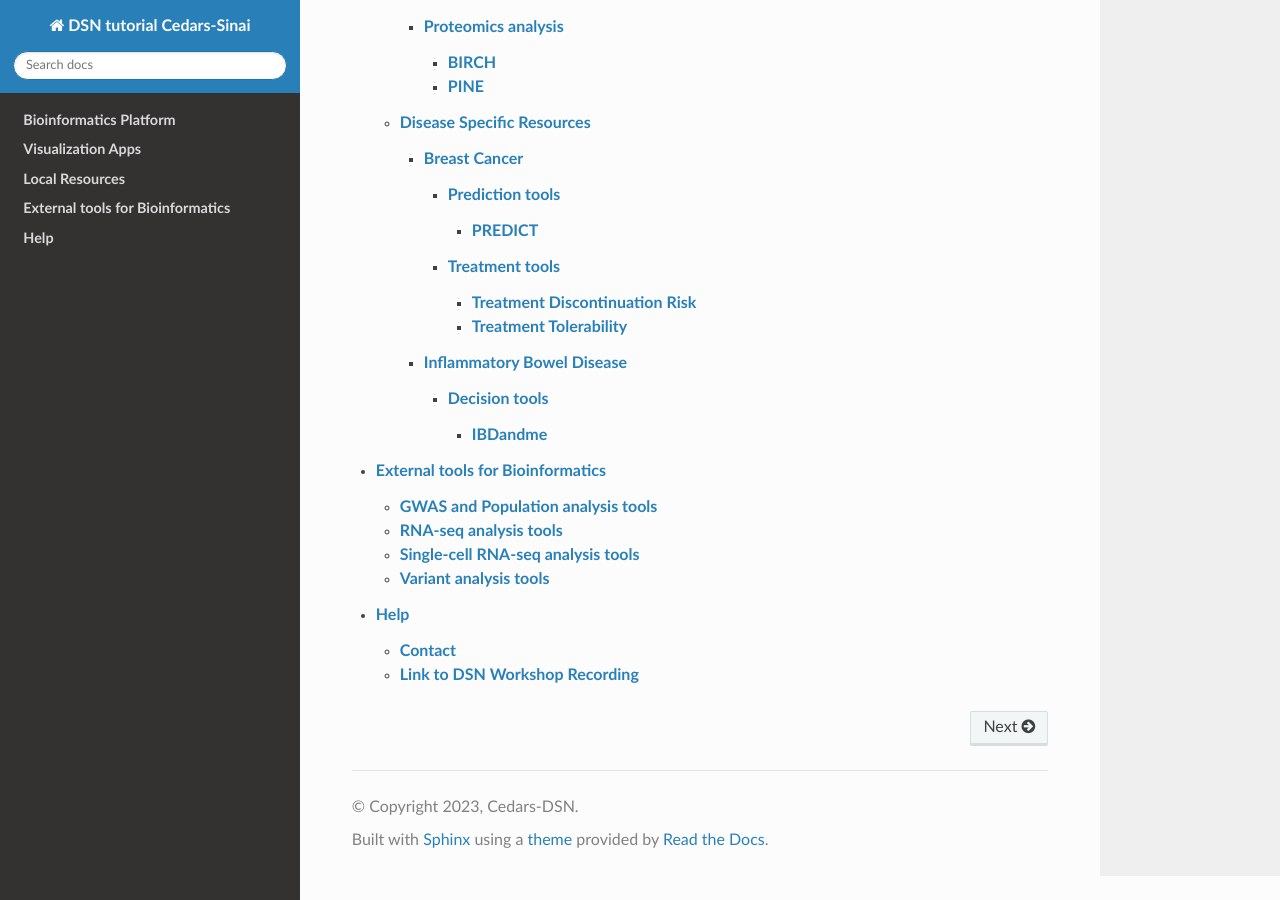
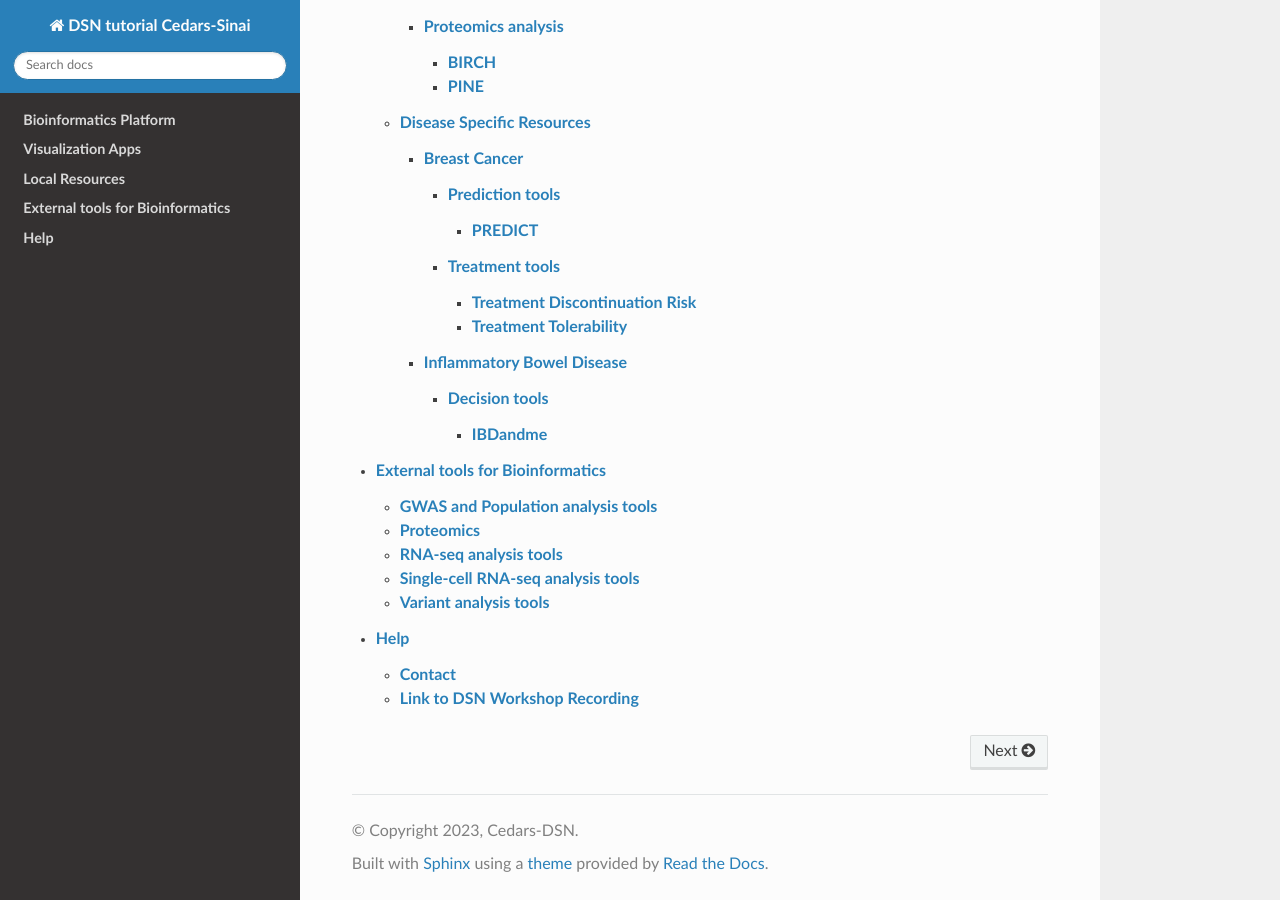
Before and after one commit to CedarsDSN/DSN_tutorial_page, a Sphinx documentation site: the page built from docs/index.rst, in a window 1280 px wide and 900 px high, scrolled down 1318 px. Built offline with Sphinx 7.4.7 and the Read the Docs theme 3.1.0, drawn with Linux system fonts in a browser that asks for light colours; pages that are not in the unit, such as notebooks, are missing from menus.

Commit message:
Update index.rst

```diff
--- a/docs/External tools for Bioinformatics/index.rst
+++ b/docs/External tools for Bioinformatics/index.rst
@@ -6,6 +6,7 @@
 .. toctree::
 
    GWAS and Population analysis tools/index.rst
+   Proteomics/index.rst
    RNA-seq analysis tools/index.rst
    Single-cell RNA-seq analysis tools/index.rst
    Variant analysis tools/index.rst
```
